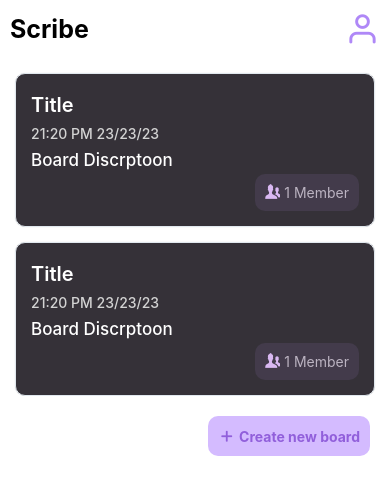
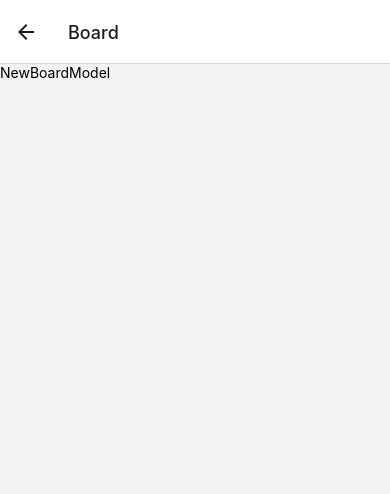
Before and after one commit to Mahmoud412/TasksMangeApp, a React Native app: screen /Board in a window 390 px wide. Shown: the top 494 px of the page. Built offline with nearby package versions, Linux system fonts and the light colour scheme.

Commit message:
added navigation

```diff
--- a/App.tsx
+++ b/App.tsx
@@ -1,12 +1,9 @@
 import React from 'react';
 import {SafeAreaView, Text} from 'react-native';
+import Route from './src/navigation/Route';
 import HomeScreen from './src/screens/HomeScreen';
 
 function App(): JSX.Element {
-  return (
-    <SafeAreaView>
-      <HomeScreen />
-    </SafeAreaView>
-  );
+  return <Route />;
 }
 export default App;
--- a/package.json
+++ b/package.json
@@ -10,12 +10,16 @@
     "test": "jest"
   },
   "dependencies": {
+    "@react-navigation/native": "^6.1.6",
+    "@react-navigation/native-stack": "^6.9.12",
     "@rneui/base": "^4.0.0-rc.7",
     "@rneui/themed": "^4.0.0-rc.7",
+    "install": "^0.13.0",
     "react": "18.2.0",
     "react-native": "0.71.4",
     "react-native-elements": "^3.4.3",
     "react-native-safe-area-context": "^4.5.0",
+    "react-native-screens": "^3.20.0",
     "react-native-vector-icons": "^9.2.0"
   },
   "devDependencies": {
--- /dev/null
+++ b/src/navigation/Route.tsx
@@ -0,0 +1,33 @@
+import {View, Text} from 'react-native';
+import React from 'react';
+import {createNativeStackNavigator} from '@react-navigation/native-stack';
+import {NavigationContainer} from '@react-navigation/native';
+import HomeScreen from '../screens/HomeScreen';
+import NewBoardModel from '../screens/NewBoardModel';
+
+export type RootStackParamList = {
+  Home: undefined;
+  Board: undefined;
+};
+const Stack = createNativeStackNavigator<RootStackParamList>();
+
+const Route = () => {
+  return (
+    <NavigationContainer>
+      <Stack.Navigator initialRouteName="Home">
+        <Stack.Screen
+          name="Home"
+          component={HomeScreen}
+          options={{headerShown: false}}
+        />
+        <Stack.Screen
+          name="Board"
+          component={NewBoardModel}
+          options={{presentation: 'modal'}}
+        />
+      </Stack.Navigator>
+    </NavigationContainer>
+  );
+};
+
+export default Route;
--- a/src/screens/HomeScreen.tsx
+++ b/src/screens/HomeScreen.tsx
@@ -1,17 +1,28 @@
-import {View, Text, TouchableOpacity} from 'react-native';
+import {View, Text, TouchableOpacity, SafeAreaView} from 'react-native';
 import React from 'react';
 import Header from '../components/Home/header/Header';
 import BoardCard from '../components/Home/Board/BoardCard';
 import styles from '../components/Home/Board/styles';
 import {Icon} from '@rneui/themed';
+import {useNavigation} from '@react-navigation/native';
+import {NativeStackNavigationProp} from '@react-navigation/native-stack';
+import {RootStackParamList} from '../navigation/Route';
+
+export type HomeScreenNavigationProps = NativeStackNavigationProp<
+  RootStackParamList,
+  'Home'
+>;
 
 const HomeScreen = () => {
+  const navigation = useNavigation<HomeScreenNavigationProps>();
   return (
-    <View>
+    <SafeAreaView>
       <Header />
       <BoardCard />
       <View>
-        <TouchableOpacity style={styles.buttonContainer}>
+        <TouchableOpacity
+          onPress={() => navigation.navigate('Board')}
+          style={styles.buttonContainer}>
           <View style={styles.buttonSubContainer}>
             <View>
               <Icon name="plus" type="entypo" size={18} color="#915FDB" />
@@ -20,7 +31,7 @@ const HomeScreen = () => {
           </View>
         </TouchableOpacity>
       </View>
-    </View>
+    </SafeAreaView>
   );
 };
 
--- /dev/null
+++ b/src/screens/NewBoardModel.tsx
@@ -0,0 +1,12 @@
+import {View, Text} from 'react-native';
+import React from 'react';
+
+const NewBoardModel = () => {
+  return (
+    <View>
+      <Text>NewBoardModel</Text>
+    </View>
+  );
+};
+
+export default NewBoardModel;
```
Also changed, not shown: 2 other files (tests, documents, lock files or other folders).
